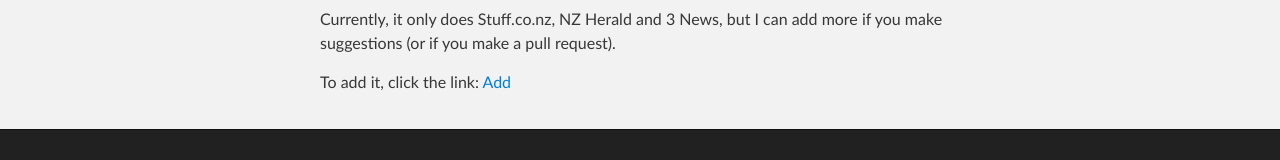
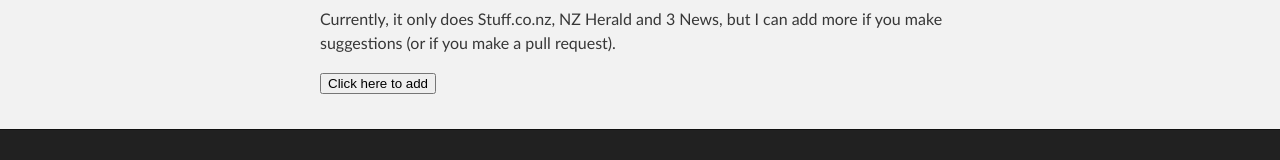
Before and after one commit to codyharrington/nznewscommentsblocker, a plain HTML site: page index.html in a window 1280 px wide. Shown: the part 434-594 px from the top of the page. Drawn offline with Linux system fonts and the light colour scheme.

Commit message:
Update index.html
Cleaned up the presentation page a bit, and fixed the adblockplus link

```diff
--- a/index.html
+++ b/index.html
@@ -38,8 +38,8 @@
 
 <p>Currently, it only does Stuff.co.nz, NZ Herald and 3 News, but I can add more if you make suggestions (or if you make a pull request).</p>
 
-<p>To add it, click the link:
-<a href="abp:subscribe?location=https%3A%2F%2Fraw.githubusercontent.com%2Fcodyharrington%2Fnznewscommentsblocker%2Fmaster%2Fnznewscommentslist.txt%26title=NZ%20news%20comments%20blocker">Add</a></p>
+<p>
+<a href="abp:subscribe?location=https://raw.githubusercontent.com/codyharrington/nznewscommentsblocker/master/nznewscommentslist.txt&title=NZ news comments blocker"><button>Click here to add</button></a></p>
       </section>
     </div>
 
```
